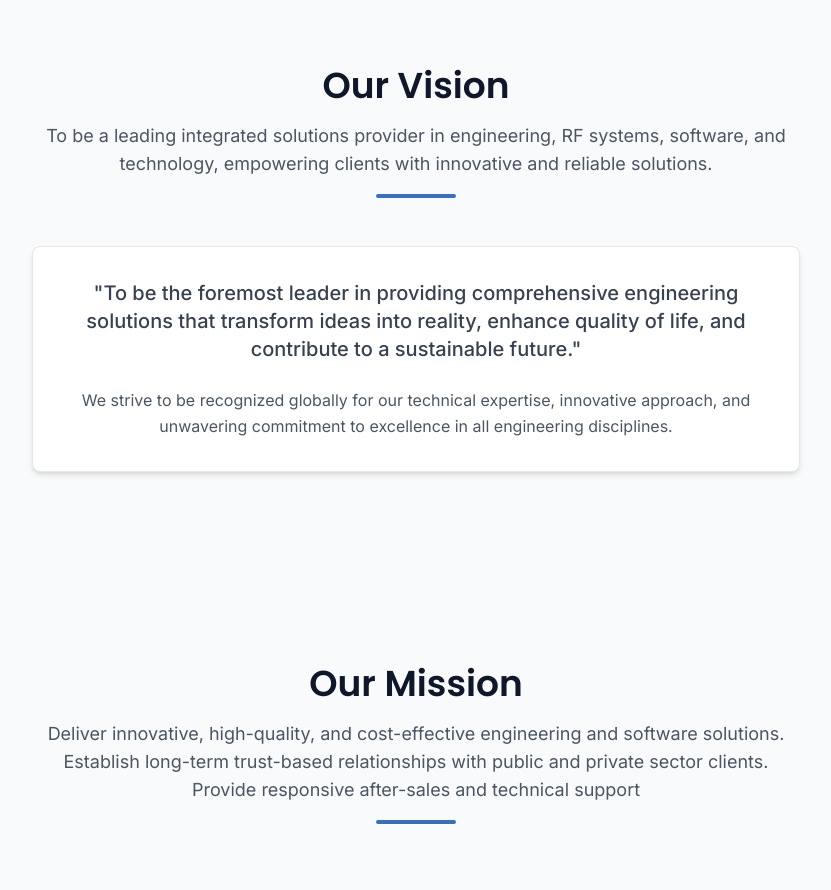
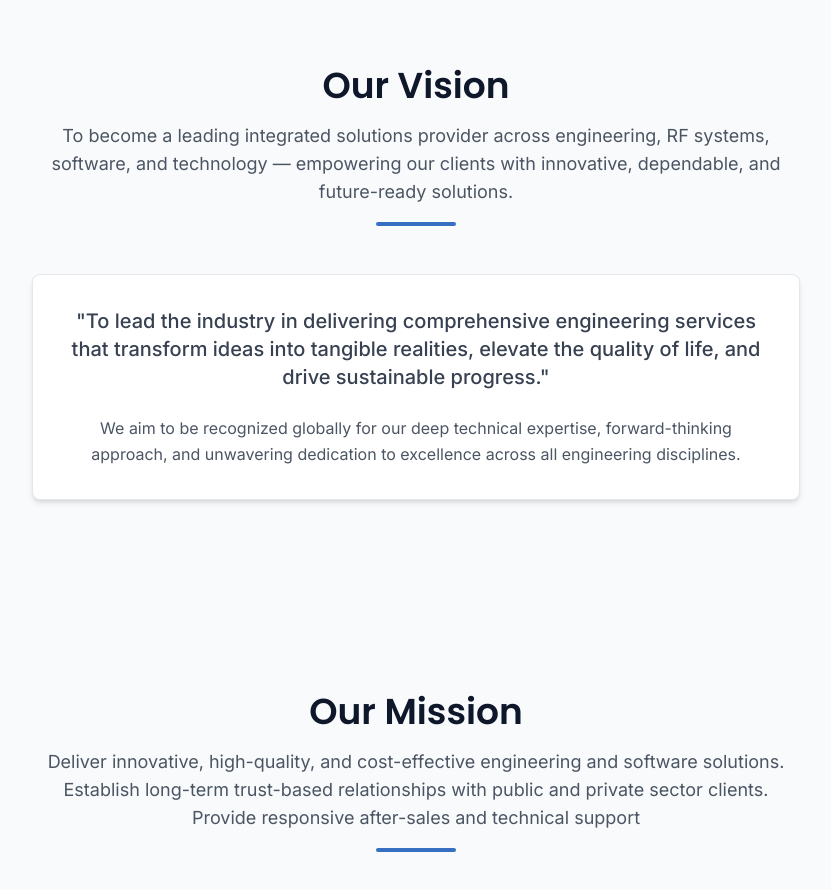
Before and after one commit to ibah007/TriAxis, a React (Vite) app: page /about in a window 1280 px wide. Shown: the part 1060-1950 px from the top of the page, without its empty margins (224-1055 px from the left). Built offline with nearby package versions, Linux system fonts and the light colour scheme.

Commit message:
changed our vision text

```diff
--- a/src/pages/About.jsx
+++ b/src/pages/About.jsx
@@ -70,7 +70,9 @@ const About = () => {
         <div className="container">
           <SectionHeading
             title="Our Vision"
-            subtitle="To be a leading integrated solutions provider in engineering, RF systems, software, and technology, empowering clients with innovative and reliable solutions."
+            subtitle="To become a leading integrated solutions provider across engineering,
+             RF systems, software, and technology — empowering our clients with innovative,
+             dependable, and future-ready solutions."
           />
 
           <div className="max-w-3xl mx-auto">
@@ -82,10 +84,12 @@ const About = () => {
               transition={{ duration: 0.5 }}
             >
               <blockquote className="text-xl font-medium mb-6 text-gray-700 dark:text-gray-300">
-                "To be the foremost leader in providing comprehensive engineering solutions that transform ideas into reality, enhance quality of life, and contribute to a sustainable future."
+                "To lead the industry in delivering comprehensive engineering services that transform
+                 ideas into tangible realities, elevate the quality of life, and drive sustainable progress."
               </blockquote>
               <p className="text-gray-600 dark:text-gray-400">
-                We strive to be recognized globally for our technical expertise, innovative approach, and unwavering commitment to excellence in all engineering disciplines.
+                We aim to be recognized globally for our deep technical expertise, forward-thinking approach,
+                and unwavering dedication to excellence across all engineering disciplines.
               </p>
             </motion.div>
           </div>
```
